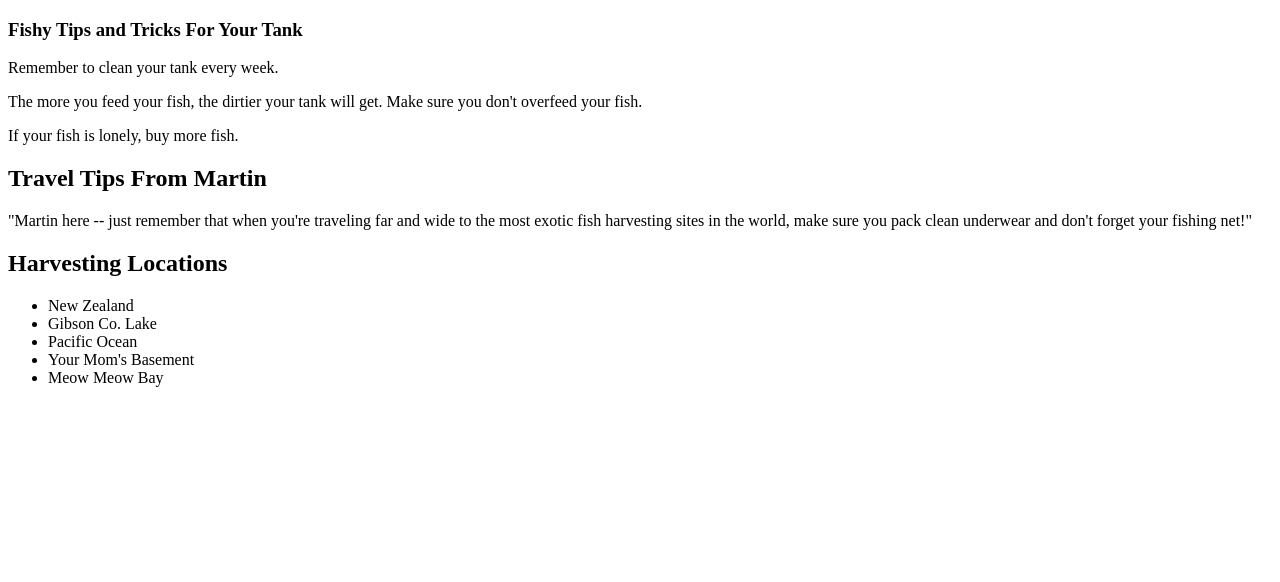
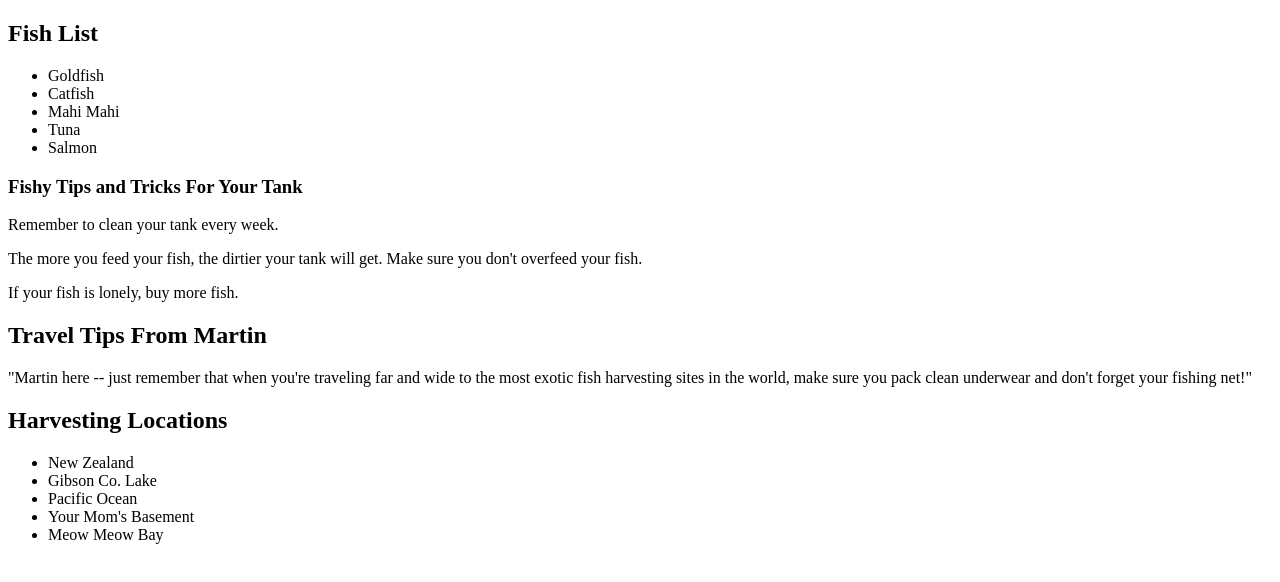
Before and after one commit to sarahbethlangley/nss-aquarium, a plain HTML site: page index.html in a window 1280 px wide. Drawn offline with Linux system fonts and the light colour scheme.

Commit message:
further testing of commits, uncommented html

```diff
--- a/index.html
+++ b/index.html
@@ -9,7 +9,7 @@
 <body>
 
 
-<!-- <section class = "fishList">
+<section class = "fishList">
   <h1>Fish List</h1>
   <ul>
     <li>Goldfish</li>
@@ -18,7 +18,7 @@
     <li>Tuna</li>
     <li>Salmon</li>
   </ul>
-</section> -->
+</section>
 
 <aside>
   <section class = fishTips>
```
